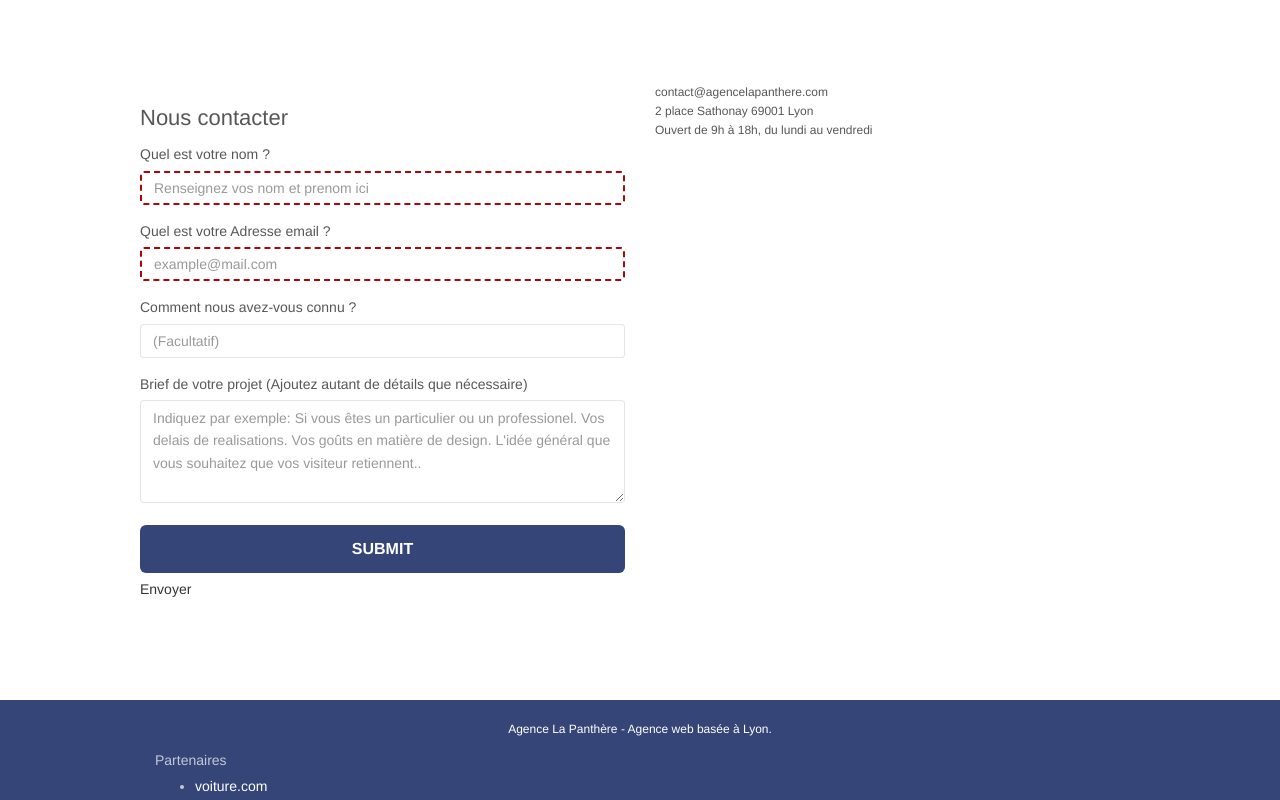
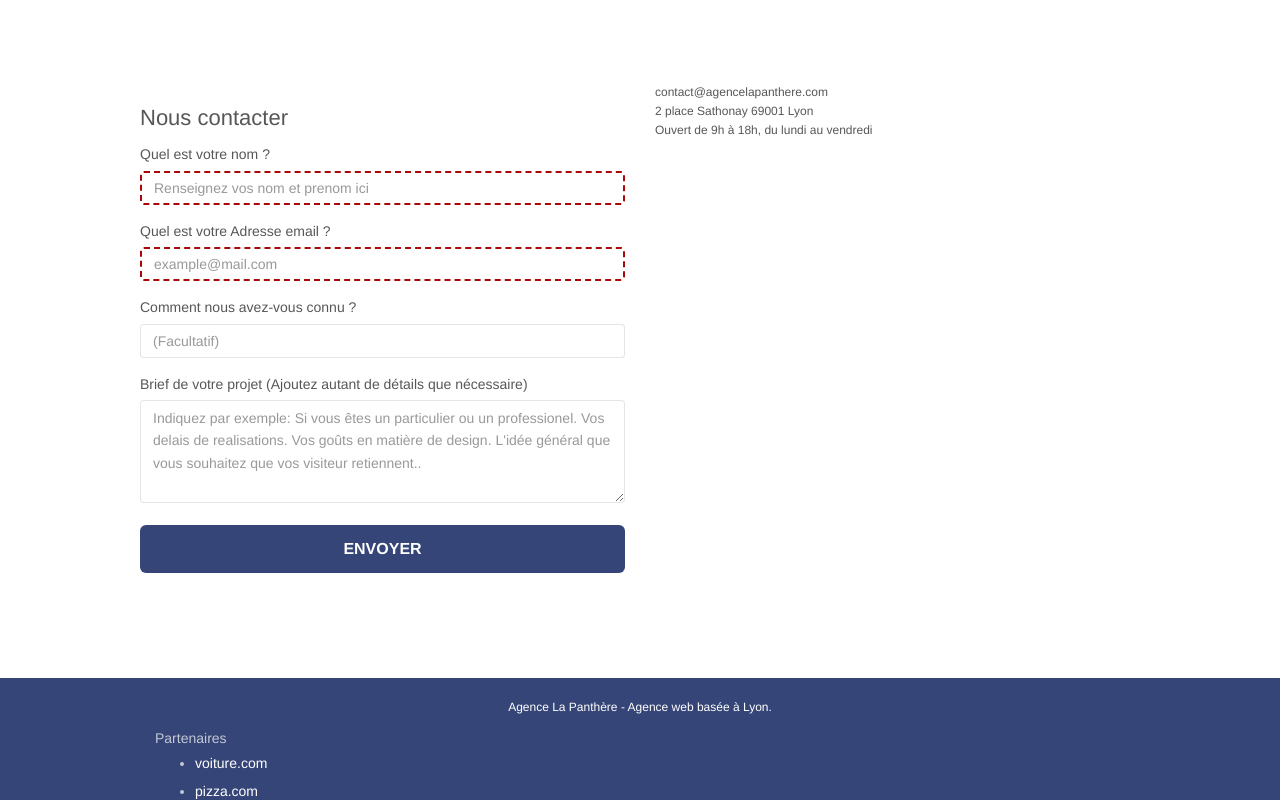
Before and after one commit to PierreEtrillard/la-panthere, a website: page Contact.html in a window 1280 px wide. Shown: the part 418-1218 px from the top of the page. Drawn offline with Linux system fonts and the light colour scheme.

Commit message:
input pour traitement formulaire php ajouté

```diff
--- a/Contact.html
+++ b/Contact.html
@@ -103,7 +103,7 @@
 		<div class="row">
 			<div class="col-sm-6">
 				<h2 tabindex="0">Nous contacter</h2>
-				<form id="form_1" aria-label="coordonnees" method="post" action="includes/form_1.php" novalidate success-msg="message envoyé !" data-fail-msg="erreur, verifier l'exactitude des information saisies.">
+				<form id="form_1" aria-label="coordonnees" method="post" action="includes/form_1.php" novalidate data-success-msg="message envoyé !" data-fail-msg="erreur, verifier l'exactitude des information saisies.">
 					<div class="form-group">
 						<label for="name" tabindex="0">Quel est votre nom ?<br></label>
 						<input id="name" placeholder="Renseignez vos nom et prenom ici" type="text" class="form-control" required />
@@ -120,9 +120,8 @@
 						<label for="message" tabindex="0">Brief de votre projet (Ajoutez autant de détails que nécessaire)<br>						</label>
 						<textarea id="message" placeholder="Indiquez par exemple: Si vous êtes un particulier ou un professionel. Vos delais de realisations. Vos goûts en matière de design. L'idée général que vous souhaitez que vos visiteur retiennent.." class="form-control" rows="4" cols="50" required aria-required=true></textarea>
 					</div>
-					<input class="bloc-button btn btn-lg btn-block cta-hero btn-atomic-tangerine" type="submit">
-						Envoyer
-					</input>
+					<input class="bloc-button btn btn-lg btn-block cta-hero btn-atomic-tangerine" type="submit" value="Envoyer"/>
+
 				</form>
 			</div>
 			<div class="col-sm-6">
```
